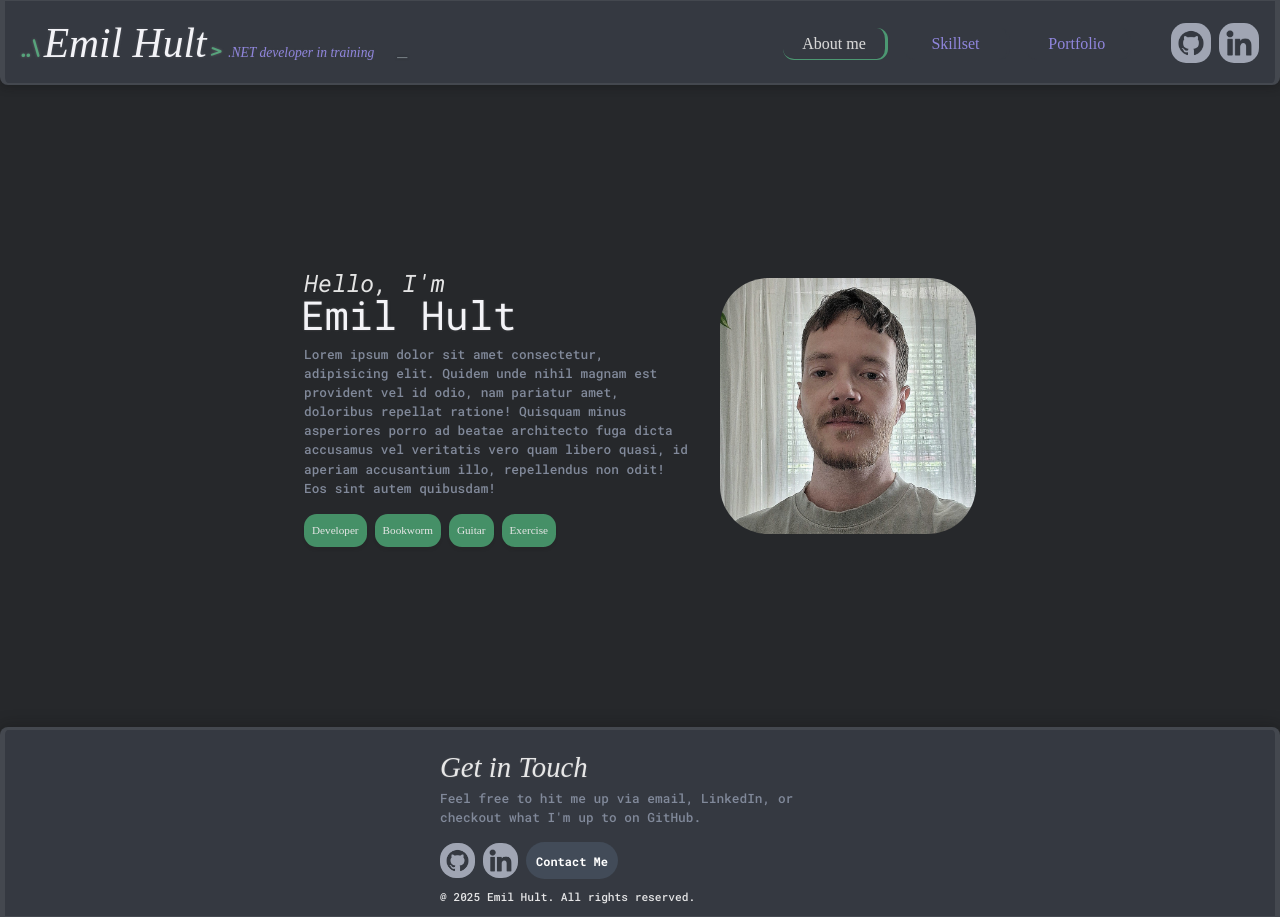
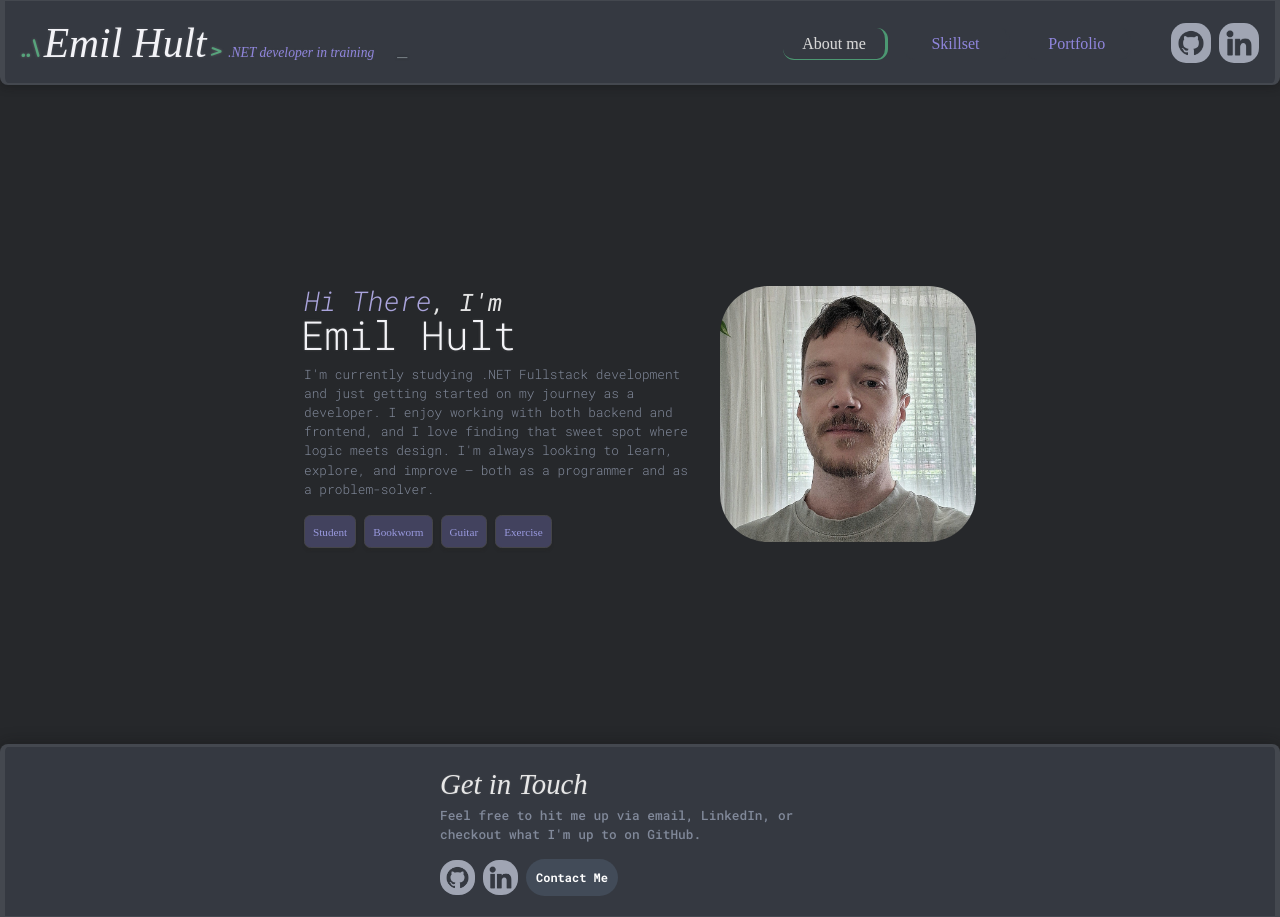
Before and after one commit to mutenJanken/Portfolio-EmilHult, a React (Vite) app: page /about in a window 1280 px wide. Built offline with nearby package versions, Linux system fonts and the light colour scheme; a web font is replaced by a local one.

Commit message:
About me description + styling changes

```diff
--- a/src/components/Aboutme.jsx
+++ b/src/components/Aboutme.jsx
@@ -12,16 +12,18 @@ function Aboutme() {
               <img className="profile-picture" src={ProfilePicture} alt="Profile picture" />
             </div>
             <div className="about-me-vertical">
-              <h2 className="greeting-text">Hello, I'm</h2>
+              <h2 className="greeting-text">
+                <strong className="greeting-strong"> Hi There</strong>, I'm
+              </h2>
               <h1 className="greeting-text-h1">Emil Hult</h1>
               <p className="aboutme-description-wrapper">
-                Lorem ipsum dolor sit amet consectetur, adipisicing elit. Quidem unde nihil magnam est
-                provident vel id odio, nam pariatur amet, doloribus repellat ratione! Quisquam minus
-                asperiores porro ad beatae architecto fuga dicta accusamus vel veritatis vero quam libero
-                quasi, id aperiam accusantium illo, repellendus non odit! Eos sint autem quibusdam!
+                I'm currently studying .NET Fullstack development and just getting started on my journey as a
+                developer. I enjoy working with both backend and frontend, and I love finding that sweet spot
+                where logic meets design. I'm always looking to learn, explore, and improve – both as a
+                programmer and as a problem-solver.
               </p>
               <div className="intrest-horizontal">
-                <div className="intrest">Developer</div>
+                <div className="intrest">Student</div>
                 <div className="intrest">Bookworm</div>
                 <div className="intrest">Guitar</div>
                 <div className="intrest">Exercise</div>
--- a/src/components/Footer.jsx
+++ b/src/components/Footer.jsx
@@ -23,7 +23,7 @@ function Footer() {
             <div>Contact Me</div>
           </a>
         </div>
-      <div className="copyright">@ 2025 Emil Hult. All rights reserved.</div>
+      {/* <div className="copyright">@ 2025 Emil Hult</div> */}
       </div>
     </footer>
   );
--- a/src/index.scss
+++ b/src/index.scss
@@ -245,11 +245,11 @@ footer {
     }
   }
 
-  .copyright{
+  .copyright {
     font-size: 0.7rem;
     font-weight: 500;
 
-    @media screen and (max-width: 768px){
+    @media screen and (max-width: 768px) {
       font-size: 0.45rem;
       text-align: center;
       padding: 0.2rem;
@@ -724,6 +724,8 @@ section {
       margin-top: -0.5rem;
       margin-bottom: -0.5rem;
       text-align: center;
+    font-size: 1.9rem;
+
     }
     @media screen and (max-width: 1200px) {
       margin-top: -0.5rem;
@@ -745,7 +747,7 @@ section {
     }
     @media screen and (max-width: 768px) {
       font-size: 1.3rem;
-      font-style: normal;
+      font-style: italic;
     }
   }
 
@@ -785,7 +787,19 @@ section {
   @media screen and (max-width: 768px) {
     width: 90%;
     text-align: center;
-  }
+    font-style: italic;
+  }
+}
+
+.greeting-strong {
+  color: rgb(170, 164, 220);
+  font-size: 1.7rem;
+  font-weight: 350;
+}
+
+.greeting-text-h1 {
+  font-weight: 350;
+
 }
 
 .profile-picture-wrapper {
@@ -823,7 +837,7 @@ section {
   color: #81899a;
 
   font-size: 0.8rem;
-  font-weight: 500;
+  font-weight: 370;
 
   @media screen and (max-width: 1200px) {
     width: 90%;
@@ -835,7 +849,7 @@ section {
   @media screen and (max-width: 768px) {
     padding-top: 1rem;
     text-align: center;
-    font-size: 0.75rem;
+    font-size: 0.85rem;
     padding-top: 0.5rem;
   }
 }
@@ -853,12 +867,13 @@ section {
   }
   @media screen and (max-width: 768px) {
     justify-content: center;
-    padding: 1rem 0rem 0 0rem;
+    padding: 0rem 0rem 0 0rem;
   }
 }
 
 .intrest {
-  padding: 0.5rem;
+  text-align: center;
+  padding: 0.5rem 0.5rem 0.4rem 0.5rem;
   // background-color: rgb(144, 134, 221);
   background-color: #66faa47e;
   color: #e6e6e6;
@@ -866,6 +881,15 @@ section {
   font-size: 0.7rem;
   border-radius: 0.8rem;
   box-shadow: 0 3px 2px rgba(37, 37, 37, 0.401);
+
+  background-color: rgb(66, 66, 94);
+  border: 1.2px solid rgb(69, 69, 73);
+  // border: 1px solid rgb(153, 153, 222);
+  border-radius: 0.4rem;
+  // padding: 0.1rem 0.5rem;
+  // font-size: 0.7rem;
+  font-weight: 500;
+  color: rgb(153, 153, 222);
 
   @media screen and (max-width: 768px) {
     font-size: 0.6rem;
@@ -966,8 +990,12 @@ section {
   border-bottom-right-radius: 4rem;
   border-left: 5px solid #66faa47e;
   border-top: 3px solid #66faa47e;
+  border-left: 5px solid #cfcfcf16;
+  border-top: 3px solid #cfcfcf16;
+  // border-left: 5px solid rgba(153, 153, 222, 0.675);
+  // border-top: 3px solid rgb(153, 153, 222, 0.675);
   width: 22rem;
-  height: 11rem;
+  height: 11.7rem;
   box-shadow: 0 3px 10px rgba(18, 18, 18, 0.353);
 
   @media screen and (max-width: 1200px) {
@@ -975,8 +1003,10 @@ section {
     border-bottom-left-radius: 2rem;
     border-top-right-radius: 1rem;
     border-bottom-right-radius: 5rem;
-    border-top: 2px solid #66faa47e;
-    border-left: 4px solid #66faa47e;
+    // border-top: 2px solid #66faa47e;
+    // border-left: 4px solid #66faa47e;
+    border-left: 5px solid #cfcfcf16;
+    border-top: 3px solid #cfcfcf16;
 
     width: 70%;
     height: 100%;
@@ -986,12 +1016,14 @@ section {
   }
 
   @media screen and (max-width: 768px) {
-    border-top-left-radius: 1rem;
-    border-bottom-left-radius: 2rem;
-    border-top-right-radius: 1rem;
+    border-top-left-radius: 3rem;
+    border-bottom-left-radius: 1rem;
+    border-top-right-radius: 1.5rem;
     border-bottom-right-radius: 5rem;
-    border-top: 2px solid #66faa47e;
-    border-left: 4px solid #66faa47e;
+    // border-top: 2px solid #66faa47e;
+    // border-left: 4px solid #66faa47e;
+    border-left: 5px solid #cfcfcf16;
+    border-top: 3px solid #cfcfcf16;
 
     width: 98.9%;
     height: 100%;
@@ -1063,6 +1095,7 @@ section {
   }
 
   .skill-h5 {
+    display: flex;
     gap: 0.6rem;
     font-family: "Gugi";
     font-size: 1.1rem;
@@ -1097,7 +1130,7 @@ section {
       // border-right: 4px solid #cfcfcf18;
       border-bottom: 2px solid #cfcfcf18;
 
-      .syntax-sign{
+      .syntax-sign {
         color: rgb(143, 143, 155);
 
         font-family: "Roboto Mono";
@@ -1151,22 +1184,22 @@ section {
   }
 }
 
-.small-skills-vertical{
+.small-skills-vertical {
   display: flex;
   flex-direction: column;
-  gap:0.5rem;
-}
-
-.skill-gap-wrapper{
-  display: flex;
   gap: 0.5rem;
 }
-.skill-gap-portfolio-wrapper{
+
+.skill-gap-wrapper {
+  display: flex;
+  gap: 0.5rem;
+}
+.skill-gap-portfolio-wrapper {
   display: flex;
   justify-content: space-around;
   gap: 0.5rem;
 }
-.skill{
+.skill {
   // background-color: rgb(79, 79, 113);
   background-color: rgb(66, 66, 94);
   height: 1.05rem;
@@ -1176,7 +1209,7 @@ section {
   padding: 0.1rem 0.5rem;
   font-size: 0.7rem;
   font-weight: 500;
-  color:rgb(153, 153, 222);
+  color: rgb(153, 153, 222);
 }
 
 // PORTFOLIO
@@ -1218,8 +1251,10 @@ section {
   border-radius: 2rem;
   border-bottom-right-radius: 6rem;
   border-bottom-left-radius: 6rem;
-  border-top: 4px solid #66faa47e;
-  border-left: 3px solid #66faa47e;
+  // border-top: 4px solid #66faa47e;
+  // border-left: 3px solid #66faa47e;
+  border-top: 4px solid #cfcfcf16;
+  border-left: 3px solid #cfcfcf16;
   box-shadow: 0 3px 10px rgba(18, 18, 18, 0.353);
   width: 34rem;
   height: 10rem;
@@ -1237,8 +1272,10 @@ section {
     border-bottom-left-radius: 4rem;
     border-top-right-radius: 1rem;
     border-bottom-right-radius: 4rem;
-    border-top: 3px solid #66faa47e;
-    border-left: 3px solid #66faa47e;
+    // border-top: 3px solid #66faa47e;
+    // border-left: 3px solid #66faa47e;
+    border-top: 3px solid #cfcfcf16;
+    border-left: 3px solid #cfcfcf16;
 
     width: 29rem;
     // height: 6rem;
@@ -1255,8 +1292,10 @@ section {
     border-bottom-left-radius: 4rem;
     border-top-right-radius: 1rem;
     border-bottom-right-radius: 4rem;
-    border-top: 3px solid #66faa47e;
-    border-left: 3px solid #66faa47e;
+    // border-top: 3px solid #66faa47e;
+    // border-left: 3px solid #66faa47e;
+    border-top: 3px solid #cfcfcf16;
+    border-left: 3px solid #cfcfcf16;
 
     width: 98.9%;
     // height: 6rem;
@@ -1276,7 +1315,8 @@ section {
 }
 
 .project-image {
-  border-left: 4px solid #66faa47e;
+  // border-left: 4px solid #66faa47e;
+  border-left: 4px solid #cfcfcf16;
   border-bottom-left-radius: 3rem;
   // border-top-left-radius: 3rem;
   width: 10rem;
@@ -1284,7 +1324,8 @@ section {
   // border-bottom-right-radius: 0.5rem;¨
 
   @media screen and (max-width: 1200px) {
-    border-left: 3px solid #66faa47e;
+    // border-left: 3px solid #66faa47e;
+    border-left: 3px solid #cfcfcf16;
     // border-right: 3px solid #66faa47e;
     // border-bottom: 1px solid #66faa47e;
     // border-bottom-right-radius: 4rem;
@@ -1294,7 +1335,8 @@ section {
     // height: 9rem;
   }
   @media screen and (max-width: 768px) {
-    border-left: 3px solid #66faa47e;
+    // border-left: 3px solid #66faa47e;
+    border-left: 3px solid #cfcfcf16;
     // border-right: 3px solid #66faa47e;
     // border-bottom: 1px solid #66faa47e;
     // border-bottom-right-radius: 4rem;
@@ -1369,12 +1411,12 @@ section {
   }
 }
 
-.project-desc-image-horizontal{
+.project-desc-image-horizontal {
   display: flex;
   flex-direction: row;
 }
 
-.project-desc-vertical{
+.project-desc-vertical {
   display: flex;
   flex-direction: column;
   justify-content: center;
@@ -1385,17 +1427,16 @@ section {
   gap: 0.5rem;
   // border-top: 0.3px solid #5d636e;
   // border-top: 0.5px solid #66faa47e;
-
-}
-
-.project-desc-horizontal{
+}
+
+.project-desc-horizontal {
   display: flex;
   flex-direction: row;
   gap: 0.5rem;
   flex-wrap: wrap;
 }
 
-.description{
+.description {
   // background-color: rgb(79, 79, 113);
   background-color: rgb(66, 66, 94);
   height: 1.05rem;
@@ -1405,15 +1446,13 @@ section {
   padding: 0.1rem 0.5rem;
   font-size: 0.7rem;
   font-weight: 500;
-    color:rgb(153, 153, 222);
+  color: rgb(153, 153, 222);
 }
 
 .http-link {
   text-decoration: none;
   width: 100%;
 }
-
-
 
 .project-wrapper-test {
   display: flex;
@@ -1423,8 +1462,10 @@ section {
   border-radius: 2rem;
   border-bottom-right-radius: 6rem;
   border-bottom-left-radius: 6rem;
-  border-top: 4px solid #66faa47e;
-  border-left: 3px solid #66faa47e;
+  // border-top: 4px solid #66faa47e;
+  // border-left: 3px solid #66faa47e;
+  border-top: 4px solid #cfcfcf16;
+  border-left: 3px solid #cfcfcf16;
   box-shadow: 0 3px 10px rgba(18, 18, 18, 0.353);
   width: 34rem;
   height: 10rem;
@@ -1442,8 +1483,10 @@ section {
     border-bottom-left-radius: 4rem;
     border-top-right-radius: 1rem;
     border-bottom-right-radius: 4rem;
-    border-top: 3px solid #66faa47e;
-    border-left: 3px solid #66faa47e;
+    // border-top: 3px solid #66faa47e;
+    // border-left: 3px solid #66faa47e;
+    border-top: 3px solid #cfcfcf16;
+    border-left: 3px solid #cfcfcf16;
 
     width: 29rem;
     // height: 6rem;
@@ -1460,8 +1503,10 @@ section {
     border-bottom-left-radius: 4rem;
     border-top-right-radius: 1rem;
     border-bottom-right-radius: 4rem;
-    border-top: 3px solid #66faa47e;
-    border-left: 3px solid #66faa47e;
+    // border-top: 3px solid #66faa47e;
+    // border-left: 3px solid #66faa47e;
+    border-top: 3px solid #cfcfcf16;
+    border-left: 3px solid #cfcfcf16;
 
     width: 98.9%;
     // height: 6rem;
@@ -1489,7 +1534,8 @@ section {
 }
 
 .project-image-test {
-  border-left: 4px solid #66faa47e;
+  // border-left: 4px solid #66faa47e;
+  border-left: 4px solid #cfcfcf16;
   border-bottom-left-radius: 3rem;
   // border-top-left-radius: 3rem;
   width: 10rem;
@@ -1497,7 +1543,8 @@ section {
   // border-bottom-right-radius: 0.5rem;¨
 
   @media screen and (max-width: 1200px) {
-    border-left: 3px solid #66faa47e;
+    // border-left: 3px solid #66faa47e;
+    border-left: 3px solid #cfcfcf16;
     // border-right: 3px solid #66faa47e;
     // border-bottom: 1px solid #66faa47e;
     // border-bottom-right-radius: 4rem;
@@ -1507,7 +1554,8 @@ section {
     // height: 9rem;
   }
   @media screen and (max-width: 768px) {
-    border-left: 3px solid #66faa47e;
+    // border-left: 3px solid #66faa47e;
+    border-left: 3px solid #cfcfcf16;
     // border-bottom: 0.5px solid #66faa47e;
     // border-right: 3px solid #66faa47e;
     // border-bottom: 1px solid #66faa47e;
```
Lines whose indentation alone changed are shown as unchanged.
